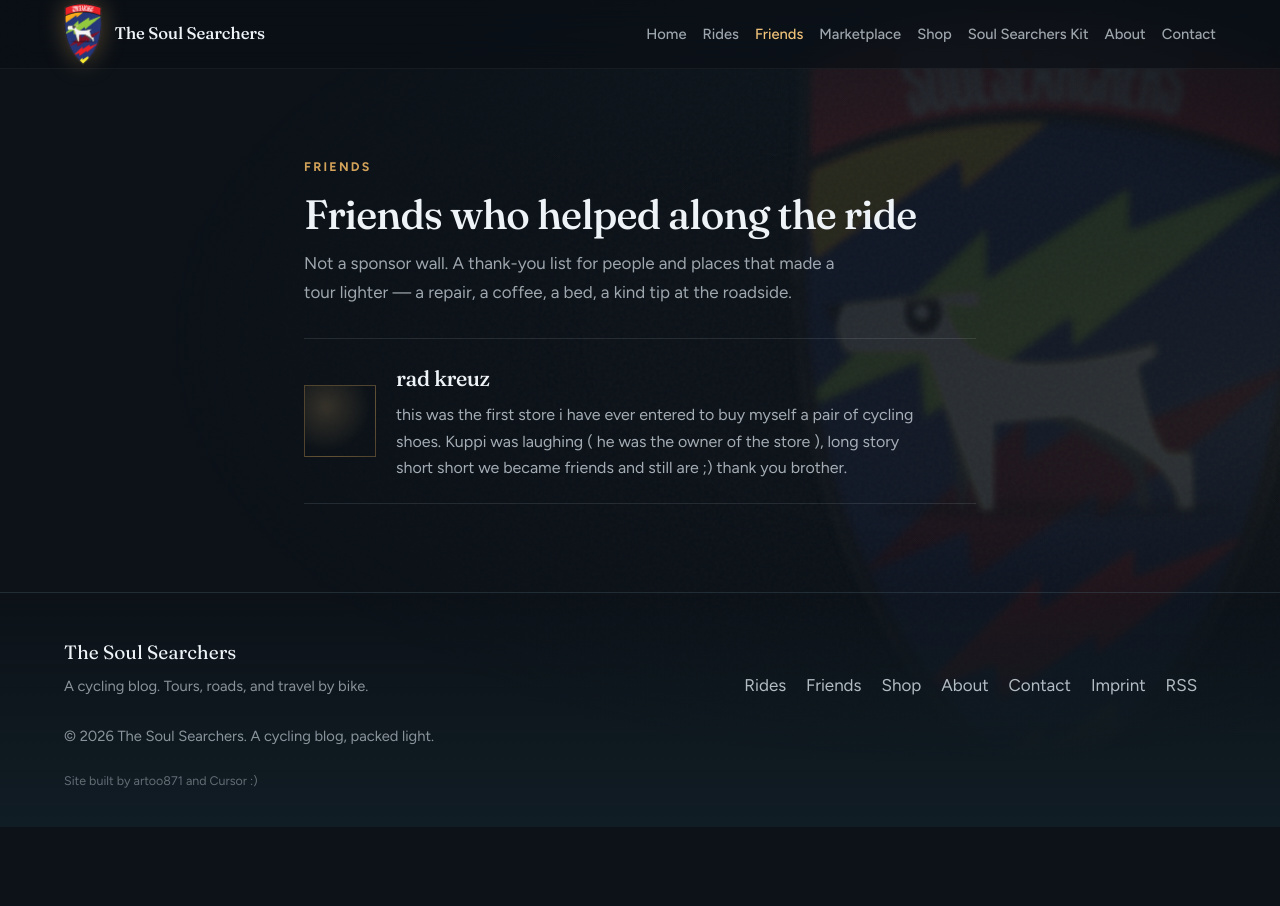
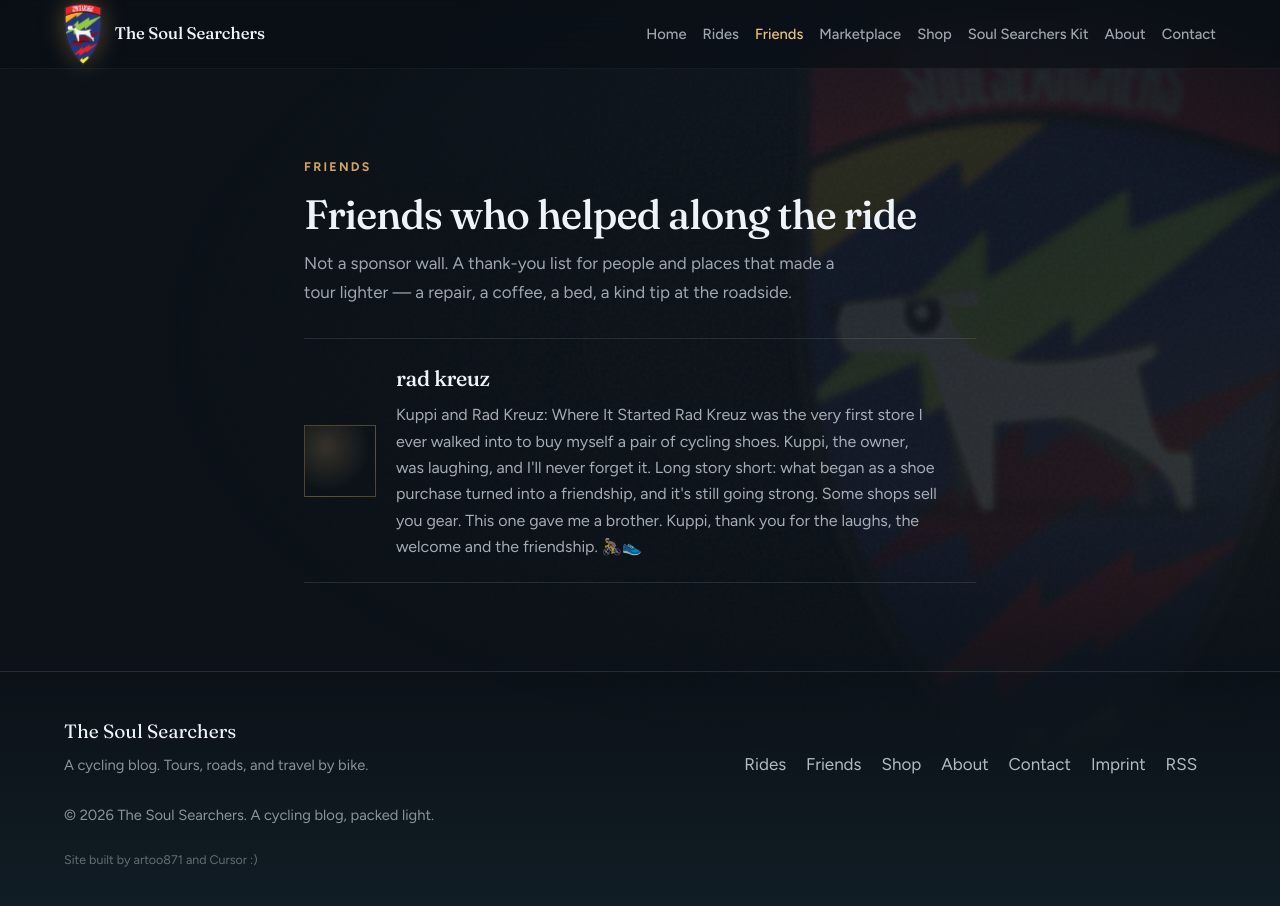
Before and after one commit to chewbacca23/plasticparticles-shop, an Astro site: page /friends in a window 1280 px wide. Before the commit the page ends 827 px from the top, so only its background shows below. Built offline with nearby package versions, Linux system fonts and the light colour scheme; Astro itself is replaced by a stand-in of ours.

Commit message:
Update Friend “example-cafe”

```diff
--- a/src/content/friends/example-cafe.md
+++ b/src/content/friends/example-cafe.md
@@ -1,9 +1,17 @@
 ---
 name: rad kreuz
 url: https://www.rad-kreuz.de/
-thanks: this was the first store i have ever entered to buy myself a pair of
-  cycling shoes. Kuppi was laughing ( he was the owner of the store ), long
-  story short short we became friends and still are ;) thank you brother.
+thanks: >-
+  Kuppi and Rad Kreuz: Where It Started
+
+
+  Rad Kreuz was the very first store I ever walked into to buy myself a pair of cycling shoes. Kuppi, the owner, was laughing, and I'll never forget it.
+
+
+  Long story short: what began as a shoe purchase turned into a friendship, and it's still going strong. Some shops sell you gear. This one gave me a brother.
+
+
+  Kuppi, thank you for the laughs, the welcome and the friendship. 🚴👟
 order: 99
 draft: false
 ---
```
